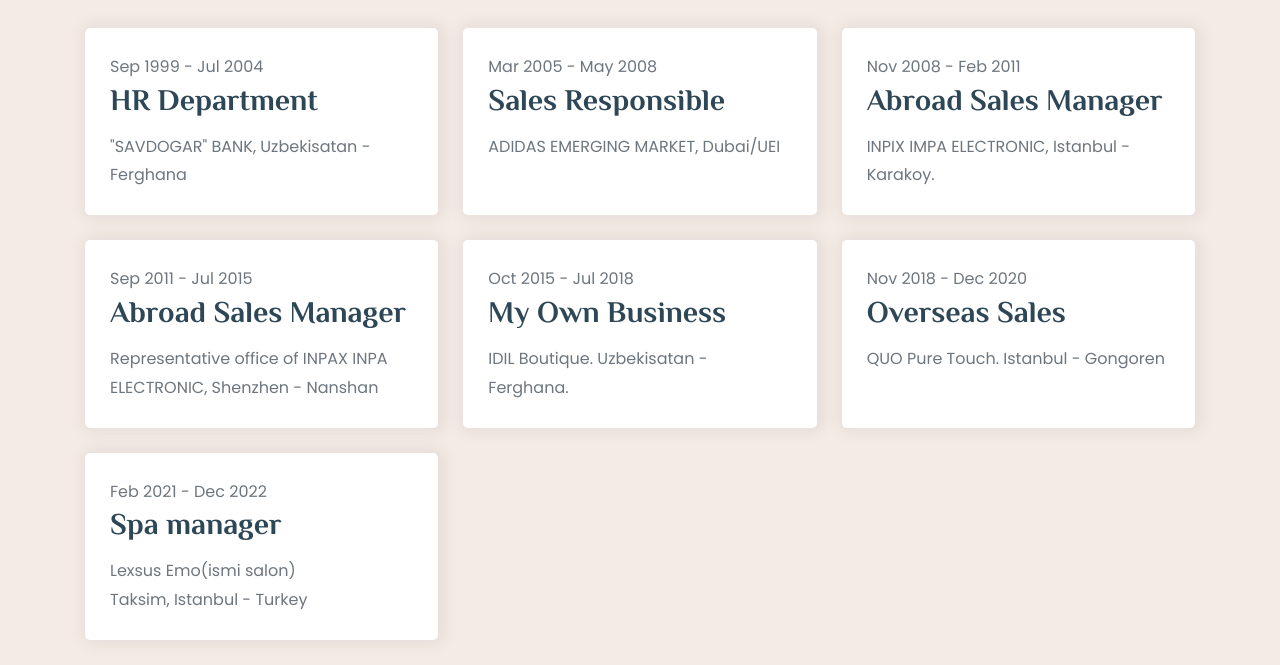
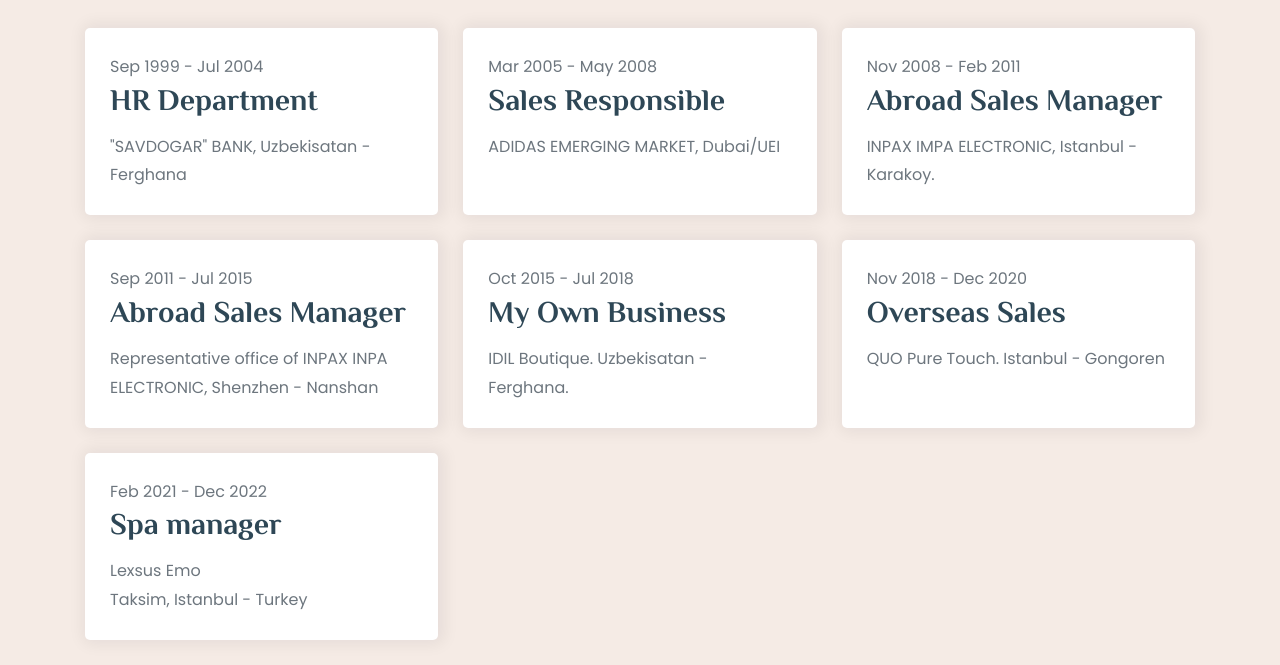
Before and after one commit to fayzullo1501/Mrs.-Mushtariy, a plain HTML site: page index.html in a window 1280 px wide. Shown: the part 3000-3665 px from the top of the page. Drawn offline with nearby package versions, Linux system fonts and the light colour scheme.

Commit message:
Update index.html

```diff
--- a/index.html
+++ b/index.html
@@ -328,7 +328,7 @@
                 <h3 class="h3 card-title">Abroad Sales Manager</h3>
 
                 <p class="card-text">
-                  INPIX IMPA ELECTRONIC, Istanbul - Karakoy.
+                  INPAX IMPA ELECTRONIC, Istanbul - Karakoy.
                 </p>
 
               </div>
@@ -384,7 +384,7 @@
                 <h3 class="h3 card-title">Spa manager</h3>
 
                 <p class="card-text">
-                  Lexsus Emo(ismi salon)<br>Taksim, Istanbul - Turkey
+                  Lexsus Emo<br>Taksim, Istanbul - Turkey
                 </p>
 
               </div>
```
